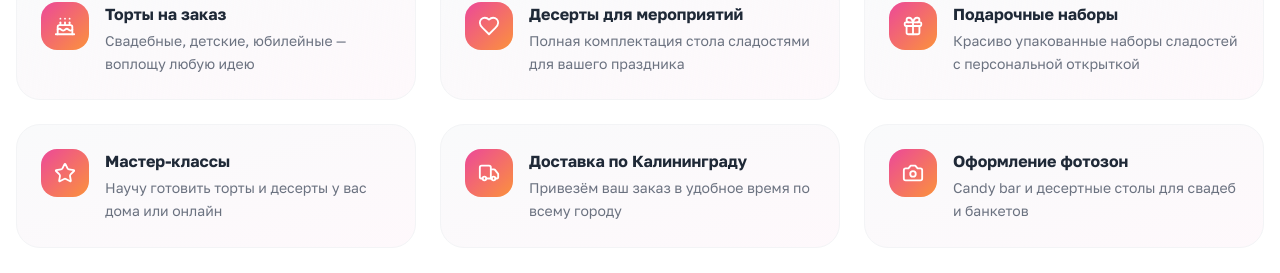
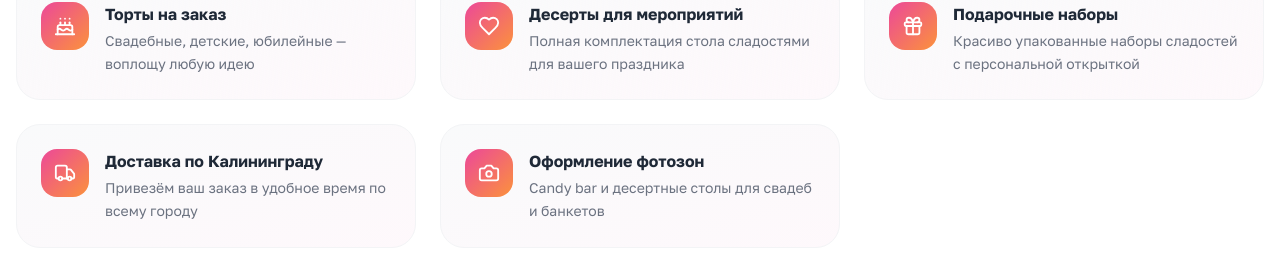
Before and after one commit to pr-poehali-dev/cake-site-kaliningrad, a React (Vite) app: page / in a window 1280 px wide. Shown: the part 3543-3816 px from the top of the page. Built offline with nearby package versions, Linux system fonts and the light colour scheme.

Commit message:
Remove master classes

```diff
--- a/src/pages/Index.tsx
+++ b/src/pages/Index.tsx
@@ -30,7 +30,7 @@ const services = [
   { icon: "Cake", title: "Торты на заказ", desc: "Свадебные, детские, юбилейные — воплощу любую идею" },
   { icon: "Heart", title: "Десерты для мероприятий", desc: "Полная комплектация стола сладостями для вашего праздника" },
   { icon: "Gift", title: "Подарочные наборы", desc: "Красиво упакованные наборы сладостей с персональной открыткой" },
-  { icon: "Star", title: "Мастер-классы", desc: "Научу готовить торты и десерты у вас дома или онлайн" },
+
   { icon: "Truck", title: "Доставка по Калининграду", desc: "Привезём ваш заказ в удобное время по всему городу" },
   { icon: "Camera", title: "Оформление фотозон", desc: "Candy bar и десертные столы для свадеб и банкетов" },
 ];
```
